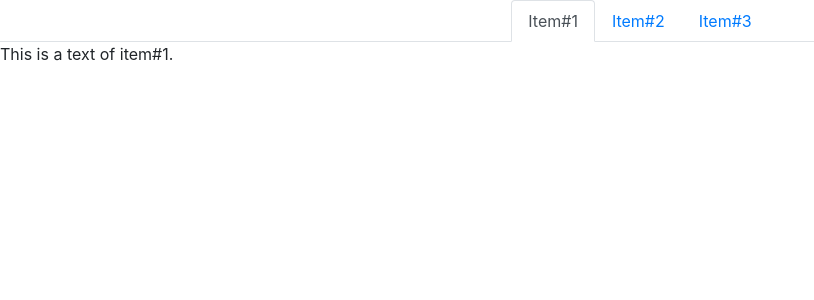
After one commit to 23503KuritaChiharu/heyaboshi-manager-app, a PHP site: page /graph_page3.php in a window 1280 px wide. The commit adds this page. Shown: the top 300 px of the page, without its empty margins (0-814 px from the left). Run offline with PHP 8.4, Linux system fonts and the light colour scheme.

Commit message:
タブの切り替えを修正

```diff
--- /dev/null
+++ b/graph_page3.php
@@ -0,0 +1,35 @@
+<!doctype html>
+<html lang="ja">
+  <head>
+    <title>部屋干しマネージャー</title>
+    <!-- Required meta tags -->
+    <meta charset="utf-8">
+    <meta name="viewport" content="width=device-width, initial-scale=1, shrink-to-fit=no">
+    <!-- Bootstrap CSS -->
+    <link rel="stylesheet" href="https://stackpath.bootstrapcdn.com/bootstrap/4.3.1/css/bootstrap.min.css" integrity="sha384-ggOyR0iXCbMQv3Xipma34MD+dH/1fQ784/j6cY/iJTQUOhcWr7x9JvoRxT2MZw1T" crossorigin="anonymous">
+    <!-- CSS -->
+    <link rel="stylesheet" href="css/graph_page.css?<?php echo date('Ymd-His'); ?>">
+
+    <link href="https://fonts.googleapis.com/css?family=M+PLUS+1p&display=swap" rel="stylesheet">
+  </head>
+
+<body>
+    <ul class="nav nav-tabs  justify-content-center" role="tablist">
+    <li class="nav-item">
+        <a class="nav-link active" id="item1-tab" data-toggle="tab" href="#item1" role="tab" aria-controls="item1" aria-selected="true">Item#1</a>
+    </li>
+    <li class="nav-item">
+        <a class="nav-link" id="item2-tab" data-toggle="tab" href="#item2" role="tab" aria-controls="item2" aria-selected="false">Item#2</a>
+    </li>
+    <li class="nav-item">
+        <a class="nav-link" id="item3-tab" data-toggle="tab" href="#item3" role="tab" aria-controls="item3" aria-selected="false">Item#3</a>
+    </li>
+    </ul>
+    <div class="tab-content">
+    <div class="tab-pane fade show active" id="item1" role="tabpanel" aria-labelledby="item1-tab">This is a text of item#1.</div>
+    <div class="tab-pane fade" id="item2" role="tabpanel" aria-labelledby="item2-tab">This is a text of item#2.</div>
+    <div class="tab-pane fade" id="item3" role="tabpanel" aria-labelledby="item3-tab">This is a text of item#3.</div>
+    </div>
+</body>
+
+</html>
```
Also changed, not shown: graph_page.php (+42 -43 lines), graph_page2.php (added, +50 -0 lines), css/graph_page2.css (renamed from css/graph_page.css).
